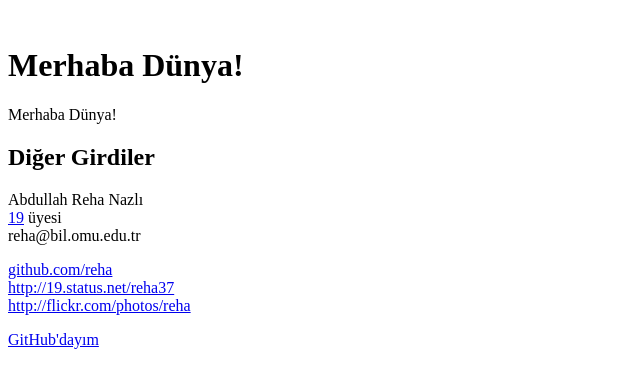
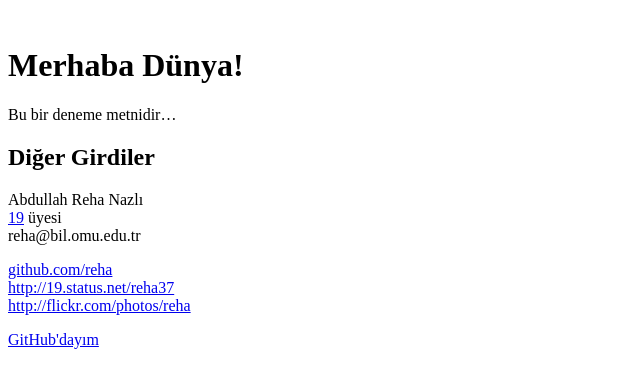
Before and after one commit to reha/reha.github.com, a Jekyll site: the page built from 0/_posts/2010-10-28-ilk.md, in a window 1280 px wide. Shown: the top 388 px of the page, without its empty margins (0-640 px from the left). Built offline with Jekyll 4.4.1, drawn with Linux system fonts in a browser that asks for light colours.

Commit message:
ilk anametin degisikligi

```diff
--- a/0/_posts/2010-10-28-ilk.md
+++ b/0/_posts/2010-10-28-ilk.md
@@ -3,4 +3,4 @@ layout: post
 title: Merhaba Dünya!
 ---
 
-Merhaba Dünya!
+Bu bir deneme metnidir...
```
